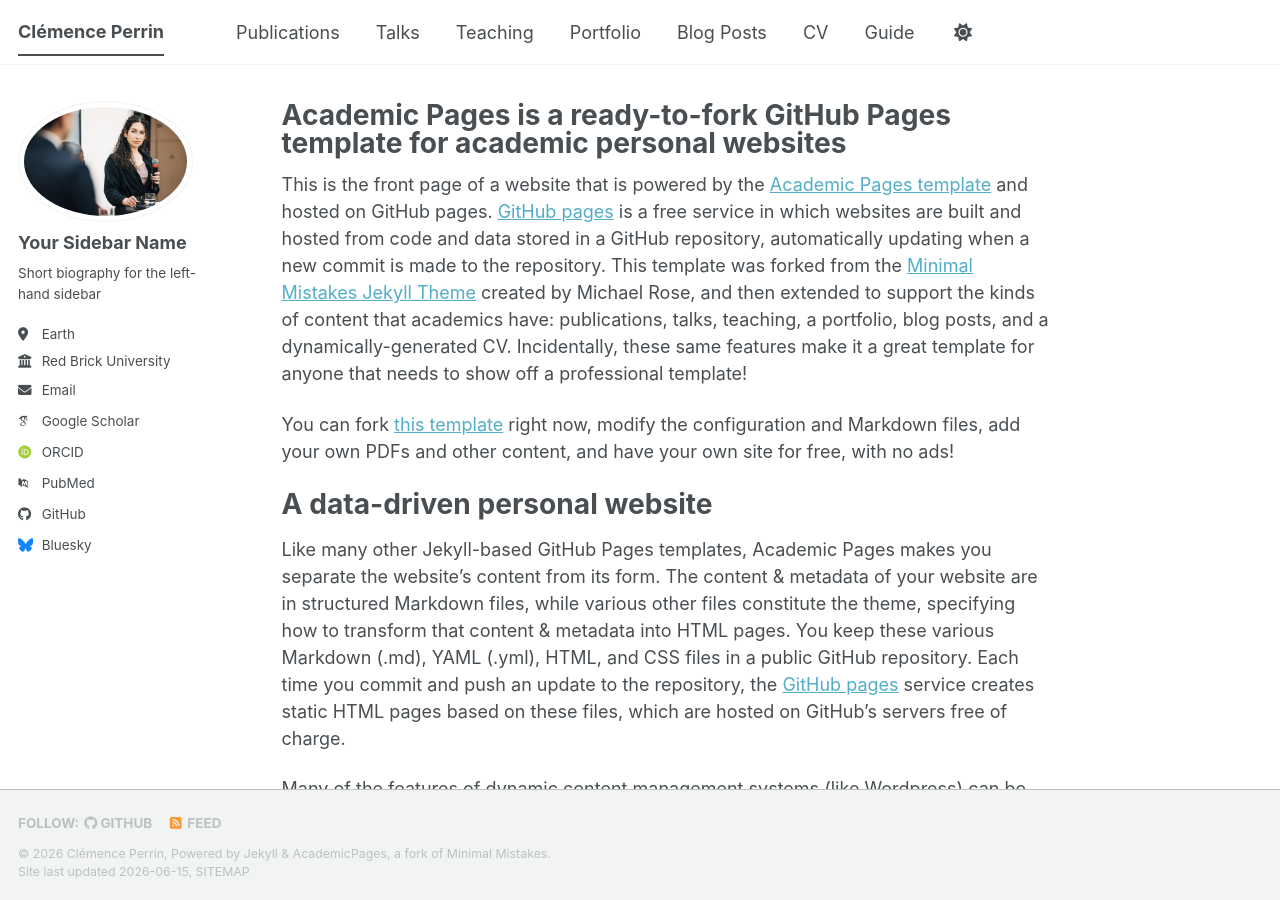
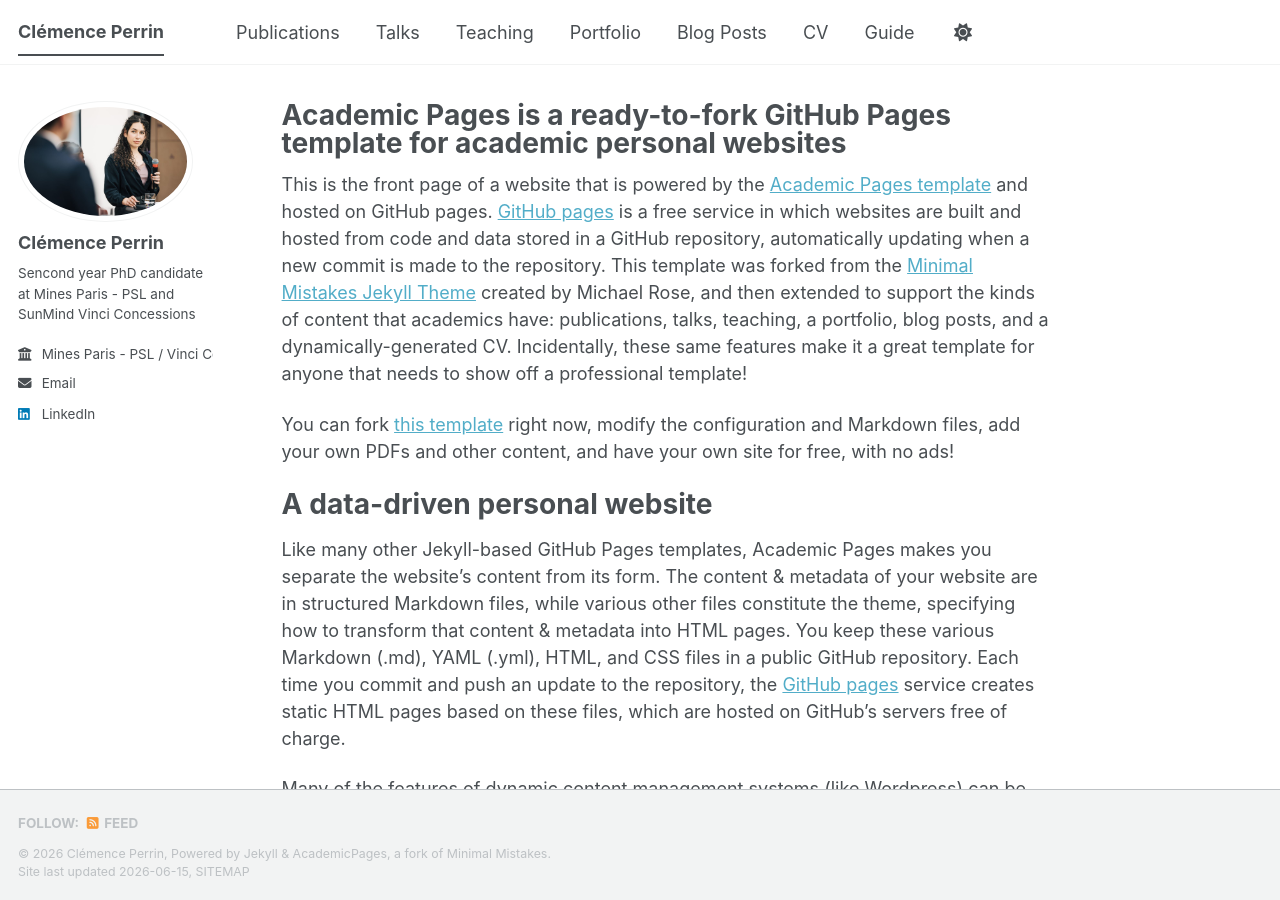
Before and after one commit to clemenceperrin/clemenceperrin.github.io, a Jekyll site: the page built from _pages/about.md, in a window 1280 px wide and 900 px high. Built offline with Jekyll 4.4.1, drawn with Linux system fonts in a browser that asks for light colours; some web fonts are replaced; a script bundle is joined from its source files by our own code; library files that are not in the unit come from our copies.

Commit message:
Update _config.yml

```diff
--- a/_config.yml
+++ b/_config.yml
@@ -11,8 +11,8 @@ locale                   : "en-US"
 site_theme               : "default" # The available themes options are "default", "air", "sunrise", "mint", "dirt" and "contrast"
 title                    : "Clémence Perrin"
 title_separator          : "-"
-name                     : &name "Clémence Perrin"
-description              : &description "Clémence Perrin's work portfolio"   # Update this with a general description of your site, this is the default if not overridden by a page
+name                     : #&name "Clémence Perrin"
+description              : #&description "Clémence Perrin's work portfolio"   # Update this with a general description of your site, this is the default if not overridden by a page
 url                      : https://clemenceperrin.github.io # The base hostname & protocol for your site e.g. "https://[your GitHub username].github.io",
                                                            # or if you already have some other page hosted on Github then use "https://[your GitHub username].github.io/[Your Repo Name]"
 baseurl                  : "" # the subpath of your site, e.g. "/blog"
@@ -24,24 +24,24 @@ repository               : "clemenceperrin/clemenceperrin.github.io"
 author:
   # Biographic information
   avatar           : "profile.png"
-  name             : "Your Sidebar Name"
+  name             : "Clémence Perrin"
   pronouns         : # example: "she/her"
-  bio              : "Short biography for the left-hand sidebar"
-  location         : "Earth"
-  employer         : "Red Brick University"
+  bio              : "Sencond year PhD candidate at Mines Paris - PSL and SunMind Vinci Concessions"
+# location         : "Earth"
+  employer         : "Mines Paris - PSL / Vinci Concessions"
   uri              : # URL
-  email            : "none@example.org"
+  email            : "clemence.perrin@minesparis.psl.eu"
 
   # Academic websites
   academia         : # URL
   arxiv            : # URL - Update with the correct link to your profile
-  googlescholar    : "https://scholar.google.com/citations?user=PS_CX0AAAAAJ"
+  googlescholar    : #"https://scholar.google.com/citations?user=PS_CX0AAAAAJ"
   inspire-hep      : # URL
   impactstory      : # URL
-  orcid            : "https://orcid.org/yourorcidurl"
+  orcid            : #"https://orcid.org/yourorcidurl"
   semantic         : # URL
   ssrn             : # URL
-  pubmed           : "https://www.ncbi.nlm.nih.gov/pubmed/?term=john+snow"
+  pubmed           : #"https://www.ncbi.nlm.nih.gov/pubmed/?term=john+snow"
   researchgate     : # URL
   scopus           : # URL
   zotero           : # URL
@@ -51,13 +51,13 @@ author:
   bitbucket        : # Username - Update with your username on the site
   codepen          : # Username
   dribbble         : # Username
-  github           : "academicpages"
+  github           : #"academicpages"
   kaggle           : # Username
   stackoverflow    : # User number or user number and name (i.e., use "1" or "1/jeff-atwood")
 
   # Social media
   artstation       : # Username
-  bluesky          : "bsky.app" # Replace this with you Bluesky username
+  bluesky          : # Replace this with you Bluesky username
   facebook         : # Username
   flickr           : # Username
   foursquare       : # Username
@@ -66,7 +66,7 @@ author:
   keybase          : # Username
   instagram        : # Username
   lastfm           : # Username
-  linkedin         : # Username
+  linkedin         : "www.linkedin.com/in/clémence-perrin-b5263a17b"
   mastodon         : # URL
   medium           : # URL
   pinterest        : # Username
```
